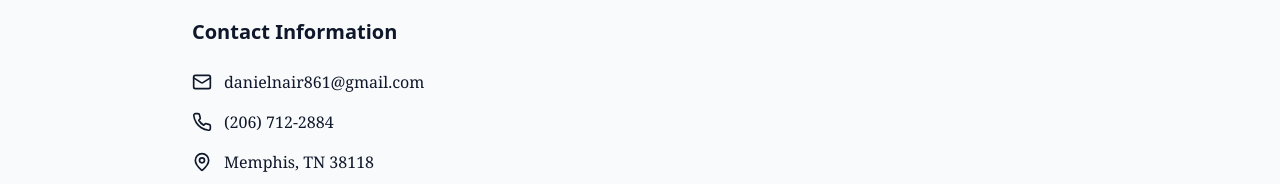
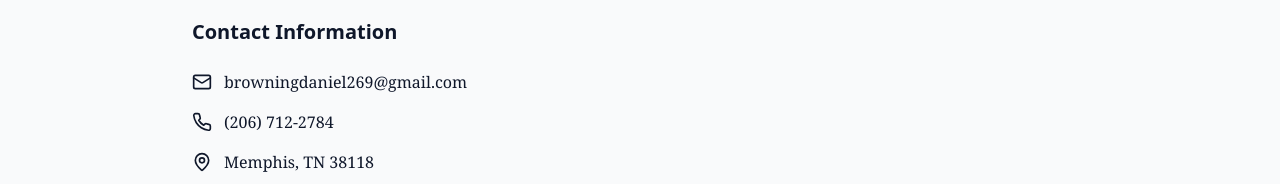
Before and after one commit to VictorKimathi/DanielBrowning, a React (Vite) app: page / in a window 1280 px wide. Shown: the part 3342-3526 px from the top of the page. Built offline with nearby package versions, Linux system fonts and the light colour scheme.

Commit message:
Update Contact.tsx

```diff
--- a/src/components/Contact.tsx
+++ b/src/components/Contact.tsx
@@ -18,15 +18,15 @@ export const Contact = () => {
               <h3 className="text-xl font-bold mb-6">Contact Information</h3>
               <div className="space-y-4 font-serif">
                 <a
-                  href="mailto:danielnair861@gmail.com"
+                  href="mailto:browningdaniel269@gmail.com"
                   className="flex items-center hover:text-[#446DFF] transition-colors"
                 >
                   <Mail className="h-5 w-5 mr-3" />
-                  danielnair861@gmail.com
+                  browningdaniel269@gmail.com
                 </a>
                 <div className="flex items-center">
                   <Phone className="h-5 w-5 mr-3" />
-                  <span>(206) 712-2884</span>
+                  <span>(206) 712-2784</span>
                 </div>
                 <div className="flex items-center">
                   <MapPin className="h-5 w-5 mr-3" />
```
